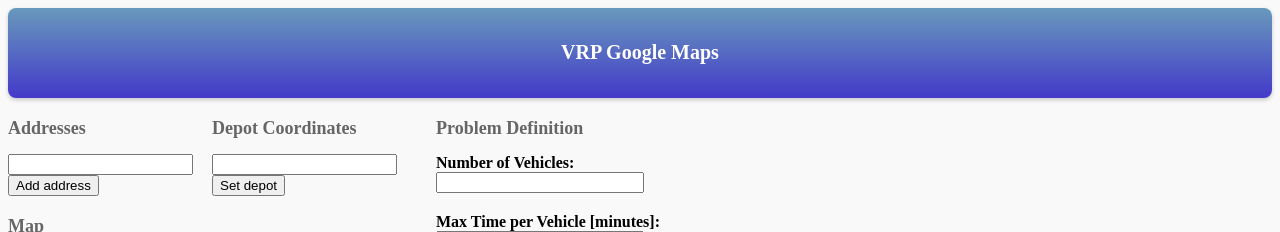
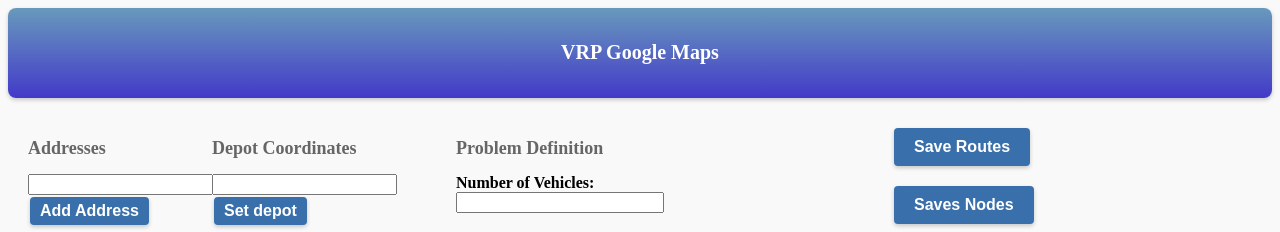
Before and after one commit to javierganan99/Multi-UAV-VRP, a Flask app: page / in a window 1280 px wide. Shown: the top 232 px of the page. Run offline with Flask 3, Linux system fonts and the light colour scheme; parts of the project's set-up code (start-up, migrations or seed data) failed here and were passed over; some libraries are stand-ins or nearby versions.

Commit message:
Developing. Unfinished

```diff
--- a/templates/base.html
+++ b/templates/base.html
@@ -4,6 +4,7 @@
     <meta charset="UTF-8">
     <meta name="viewport" content="width=device-width, initial-scale=1.0">
     <meta http-equiv="X-UA-Compatible" content="ie=edge">
+    <link rel="stylesheet" href="colors.css">
     <link rel="stylesheet" type="text/css", href="static/css/main.css" />
     {% block head %}{% endblock %}
 </head>
--- a/templates/index.html
+++ b/templates/index.html
@@ -16,12 +16,12 @@
     <h1>VRP Google Maps</h1>
 </div>
 <div class="content">
-    <div class="left-column">
+    <div class="column">
         <div class="boxh">
             <h2>Addresses</h2>
             <form onsubmit="handleAddress(event);">
                 <input type="text" name="address" id="address">
-                <input type="submit" value="Add address">
+                <input type="submit" class="small-blue-button" value="Add Address">
             </form>
         </div>
 
@@ -29,16 +29,59 @@
             <h2>Depot Coordinates</h2>
             <form onsubmit="handleAddress(event, depot = true);">
                 <input type="text" name="depot" id="depot">
-                <input type="submit" value="Set depot">
+                <input type="submit" class="small-blue-button" value="Set depot">
             </form>
         </div>
 
         <h2>Map</h2>
         <div id="map"></div>
-        <script
-            src="https://maps.googleapis.com/maps/api/js?key=AIzaSyCdgVOZfVHSb-OjcC2EfMkgbHztnY4pH_4&callback=getMap"
-            async defer>
-            </script>
+    </div>
+
+    <div class="column">
+        <h2>Problem Definition</h2>
+        <form onsubmit="generateRoutes(event);">
+            <label for="n_vehicles">Number of Vehicles:</label>
+            <input type="number" id="n_vehicles" name="n_vehicles">
+            <span id="n_vehicles-warning" class="warning hidden">Please enter a valid number of vehicles</span>
+
+            <label for="max_flight_time">Max Time per Vehicle [minutes]:</label>
+            <input type="number" id="max_flight_time" name="max_flight_time">
+            <span id="max_flight_time-warning" class="warning hidden">Please enter a valid maximun time</span>
+
+            <label for="capacity">Max Capacity per Vehicle:</label>
+            <input type="number" id="capacity" name="capacity">
+            <span id="capacity-warning" class="warning hidden">Please enter a valid maximun capacity</span>
+
+            <label for="velocity">Vehicle Velocity [km/h]:</label>
+            <input type="number" id="velocity" name="velocity">
+            <span id="velocity-warning" class="warning hidden">Please enter a valid vehicle velocity</span>
+            <br>
+            <br>
+            <button class="blue-button">Generate Routes</button>
+        </form>
+        <button class="blue-button" onclick="loadProblemDefiniton(event)">Load Problem Definition from File</button>
+        <br>
+        <button class="blue-button" onclick="loadSolverConfiguration(event)">Load Solver Configuration</button>
+        <br>
+        <button class="blue-button" onclick="reset(event)">Reset</button>
+        <br>
+    </div>
+    <div class="column">
+        <button class="blue-button" onclick="saveRoutes(event)">Save Routes</button>
+        <br>
+        <button class="blue-button" onclick="saveNodes(event)">Saves Nodes</button>
+        <br>
+        <h2>Travel mode</h2>
+        <select class="custom-dropdown" name="dropdown" id="travelmode" onchange="saveTravelMode(event)">
+            <option value="flight">Flight</option>
+            <option value="driving">Driving</option>
+            <option value="walking">Walking</option>
+            <option value="bicycling">Bycycling</option>
+            <option value="transit">Transit</option>
+        </select>
+    </div>
+</div>
+
 <script>
     var map; // Map
     var markers = []; // Markers
@@ -115,6 +158,10 @@
         };
         if (index === 0 && markers.length !== 0) {
             markers[index].setMap(null);
+        }
+        if (index < markers.length && index != 0) {
+            console.log("Marker already added");
+            return 0;
         }
         var marker = new google.maps.Marker({
             position: { lat: coordinates[0], lng: coordinates[1] },
@@ -203,7 +250,6 @@
                 if (xhr.status === 200) {
                     var response = JSON.parse(xhr.responseText);
                     if (response.success) {
-                                console.log("Address registered successfully");
                         // Draw the marker
                         if (response.index == 0 || response.index == markers.length) {
                             console.log("NEW DIRECTION!")
@@ -226,39 +272,9 @@
 
     }
 </script>
-    </div>
-
-    <div class="right-column">
-        <h2>Problem Definition</h2>
-        <form onsubmit="generateRoutes(event);">
-            <label for="n_vehicles">Number of Vehicles:</label>
-            <input type="number" id="n_vehicles" name="n_vehicles">
-            <span id="n_vehicles-warning" class="warning hidden">Please enter a valid number of vehicles</span>
-
-            <label for="max_flight_time">Max Time per Vehicle [minutes]:</label>
-            <input type="number" id="max_flight_time" name="max_flight_time">
-            <span id="max_flight_time-warning" class="warning hidden">Please enter a valid maximun time</span>
-
-            <label for="capacity">Max Capacity per Vehicle:</label>
-            <input type="number" id="capacity" name="capacity">
-            <span id="capacity-warning" class="warning hidden">Please enter a valid maximun capacity</span>
-
-            <label for="velocity">Vehicle Velocity [km/h]:</label>
-            <input type="number" id="velocity" name="velocity">
-            <span id="velocity-warning" class="warning hidden">Please enter a valid vehicle velocity</span>
-            <br>
-            <br>
-            <button class="generate-button">Generate Routes</button>
-        </form>
-        <button class="load-button" onclick="loadProblemDefiniton(event)">Load Problem Definition from File</button>
-        <br>
-        <button class="solver-button" onclick="loadSolverConfiguration(event)">Load Solver Configuration</button>
-        <br>
-        <button class="reset-button" onclick="reset(event)">Reset</button>
-        <br>
-
-    </div>
-</div>
+<script
+    src = "https://maps.googleapis.com/maps/api/js?key={{ apiKey }}&callback=getMap" async defer>
+</script>
 <script>
     var paths = []; // Routes
     // Load the problem definition from the yaml file and represent it in the frontend
@@ -277,10 +293,10 @@
                         for (let i = 0; i < check_list.length; i++) {
                             document.getElementById(check_list[i]).value = response.problem_data[check_list[i]];
                         }
-                        addAddress(response.problem_data["addresses"][0], "blue", depot = true);
+                        // addAddress(response.problem_data["addresses"][0], "blue", depot = true);
+                        addMarker(response.problem_data["coord_inds"][0][0], response.problem_data["coord_inds"][0][1], "blue")
                         for (let i = 1; i < response.problem_data["addresses"].length; i++) {
-                            console.log(response.problem_data["addresses"][i]);
-                            addAddress(response.problem_data["addresses"][i], "red");
+                            addMarker(response.problem_data["coord_inds"][i][0], response.problem_data["coord_inds"][i][1], "red")
                         }
                     } else {
                         // Some error in the definition of the problem
@@ -317,6 +333,29 @@
         };
         // Send the file as the request body
         xhr.send("file=" + encodeURIComponent(file));
+    }
+    // Load the solver configuration defined in the yaml file
+    function saveTravelMode(event) {
+        event.preventDefault();
+        var xhr = new XMLHttpRequest();
+        xhr.open("POST", "/travel-mode", true);
+        xhr.setRequestHeader("Content-Type", "application/x-www-form-urlencoded");
+        xhr.onreadystatechange = function () {
+            if (xhr.readyState === XMLHttpRequest.DONE) {
+                if (xhr.status === 200) {
+                    var response = JSON.parse(xhr.responseText);
+                    if (response.success) {
+                        console.log("Travel mode successfully stored");
+                    } else {
+                        console.error("Travel mode not valid: " + file, response.message);
+                    }
+                } else {
+                    console.error("Failed to communicate with the server:", xhr.status);
+                }
+            }
+        };
+        // Send the file as the request body
+        xhr.send("travelmode=" + encodeURIComponent(document.getElementById("travelmode").value));
     }
     function generateRoutes(event) {
         event.preventDefault();
@@ -420,6 +459,40 @@
         };
         xhr.send();
     }
+    // Function to save the nodes
+    function saveNodes(event) {
+        event.preventDefault();
+        var xhr = new XMLHttpRequest();
+        xhr.open("POST", "/save-nodes", true);
+        xhr.setRequestHeader("Content-Type", "application/x-www-form-urlencoded");
+        xhr.onreadystatechange = function () {
+            if (xhr.readyState === XMLHttpRequest.DONE) {
+                if (xhr.status === 200) {
+                    console.log("Nodes saved")
+                } else {
+                    console.error("Failed to save:", xhr.status);
+                }
+            }
+        };
+        xhr.send();
+    }
+    // Function to save the routes
+    function saveRoutes(event) {
+        event.preventDefault();
+        var xhr = new XMLHttpRequest();
+        xhr.open("POST", "/save-routes", true);
+        xhr.setRequestHeader("Content-Type", "application/x-www-form-urlencoded");
+        xhr.onreadystatechange = function () {
+            if (xhr.readyState === XMLHttpRequest.DONE) {
+                if (xhr.status === 200) {
+                    console.log("Routes saved")
+                } else {
+                    console.error("Failed to save:", xhr.status);
+                }
+            }
+        };
+        xhr.send();
+    }
 </script>
 
 {% endblock %}
```
Lines whose indentation alone changed are shown as unchanged.
